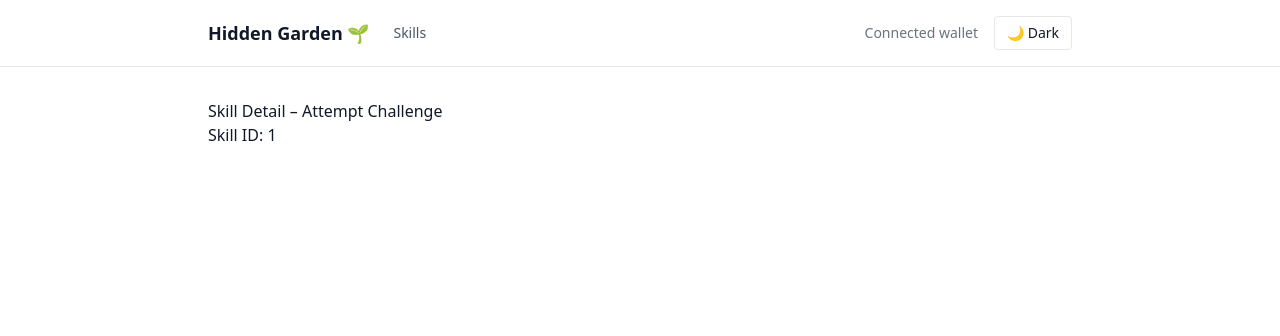
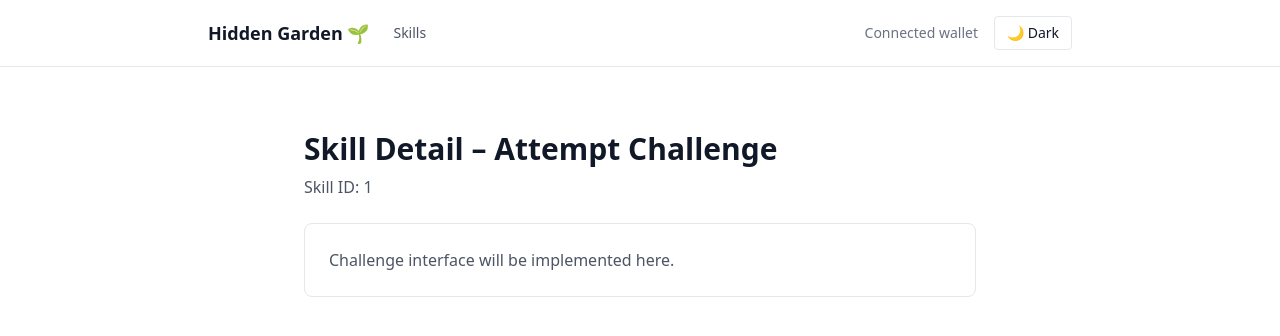
Before and after one commit to understories/hidden-garden, a Next.js app in the folder apps/aztecbat-ui/: page /skills/1 in a window 1280 px wide. Shown: the top 336 px of the page. Built offline with nearby package versions, Linux system fonts and the light colour scheme; no server answers; what wagmi would draw is missing.

Commit message:
Update page.tsx

```diff
--- a/apps/aztecbat-ui/app/skills/[skillId]/page.tsx
+++ b/apps/aztecbat-ui/app/skills/[skillId]/page.tsx
@@ -5,20 +5,60 @@
  * This is step 1 of the user flow: Attempt Challenge (Private Compute)
  */
 
+import { Suspense } from 'react';
+
 type SkillDetailPageProps = {
   params: Promise<{
     skillId: string;
   }>;
+  searchParams: Promise<{
+    private?: string;
+  }>;
 };
 
-export default async function SkillDetailPage({ params }: SkillDetailPageProps) {
-  const { skillId: rawSkillId } = await params;
-  const skillId = decodeURIComponent(rawSkillId);
+async function SkillDetailContent({
+  skillId,
+  isPrivate,
+}: {
+  skillId: string;
+  isPrivate: boolean;
+}) {
+  return (
+    <main className="max-w-2xl mx-auto space-y-6 py-8">
+      <div>
+        <h1 className="text-3xl font-bold mb-2">Skill Detail – Attempt Challenge</h1>
+        <p className="text-gray-600 dark:text-gray-400">Skill ID: {skillId}</p>
+      </div>
 
-  return (
-    <main>
-      <h1>Skill Detail – Attempt Challenge</h1>
-      <p>Skill ID: {skillId}</p>
+      {isPrivate && (
+        <div className="border border-green-200 dark:border-green-800 bg-green-50 dark:bg-green-900/20 rounded-lg p-4">
+          <p className="text-sm text-green-800 dark:text-green-200">
+            ✓ Kept private. Your attempt remains private and won't appear on leaderboards.
+          </p>
+        </div>
+      )}
+
+      <div className="border border-gray-200 dark:border-gray-700 rounded-lg p-6">
+        <p className="text-gray-600 dark:text-gray-400">
+          Challenge interface will be implemented here.
+        </p>
+      </div>
     </main>
   );
 }
+
+export default async function SkillDetailPage({
+  params,
+  searchParams,
+}: SkillDetailPageProps) {
+  const { skillId: rawSkillId } = await params;
+  const skillId = decodeURIComponent(rawSkillId);
+  const { private: privateParam } = await searchParams;
+  const isPrivate = privateParam === 'true';
+
+  return (
+    <Suspense fallback={<div>Loading...</div>}>
+      <SkillDetailContent skillId={skillId} isPrivate={isPrivate} />
+    </Suspense>
+  );
+}
```
